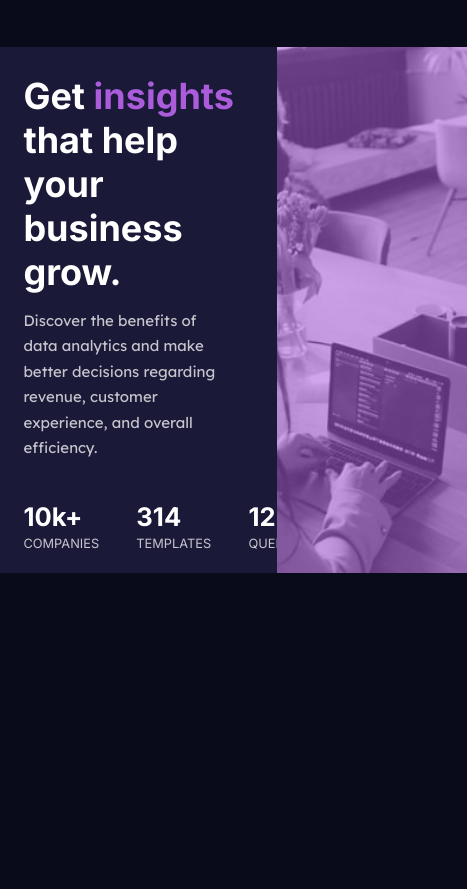
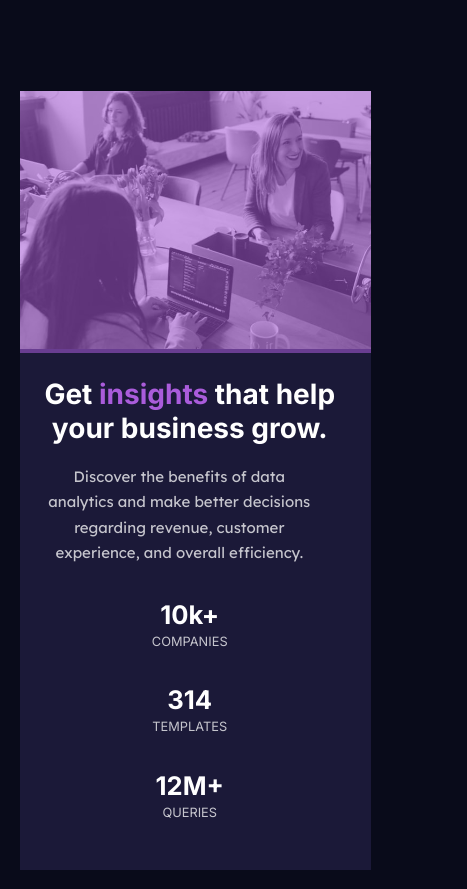
Before and after one commit to MaxTarasevich/stats-preview-card-component, a plain HTML site: page index.html in a window 390 px wide. Shown: the whole page, 467 px wide, since content can reach past the window. Before the commit the page ends 844 px from the top, so only its background shows below. Drawn offline with Linux system fonts and the light colour scheme.

Commit message:
feat: add media query css

```diff
--- a/index.html
+++ b/index.html
@@ -31,7 +31,9 @@
         </ul>
       </div>
       <div class="card-image">
-        <img width="540" height="466" src="./images/image-header-desktop.jpg" alt="card image">
+        <img srcset="./images/image-header-mobile.jpg 654w"
+             sizes="max-width(800px) 370px"
+            width="540" height="466" src="./images/image-header-desktop.jpg" alt="card image">
       </div>
     </div>
   </main>
--- a/style.css
+++ b/style.css
@@ -105,3 +105,50 @@ ul{
    width: 100%;
    height: 100%;
 }
+
+@media (max-width:1200px){
+    main{
+        padding: 0 5% 5%;
+    }
+}
+
+@media (max-width:900px){
+    .card-image img{
+        object-fit: cover;
+        object-position:left bottom;
+        width: 100%;
+        height: 100%;
+     }
+}
+
+@media (max-width:800px){
+    .card{
+        flex-direction: column;
+        flex-wrap: nowrap;
+        text-align: center;
+        margin: 26% auto 0;
+    }
+
+    .card-content-title{
+        font-size: 1.75rem;
+    }
+
+    .card-content{
+        order: 2;
+    }
+
+    .card-content-info{
+        flex-direction: column;
+        margin-top: 10%;
+    }
+
+    .card-content-info li{
+        margin-right: 0;
+        margin-bottom: 10%;
+    }
+
+    .card-image{
+        min-width:100%;
+      order: 0;
+    }
+}
```
